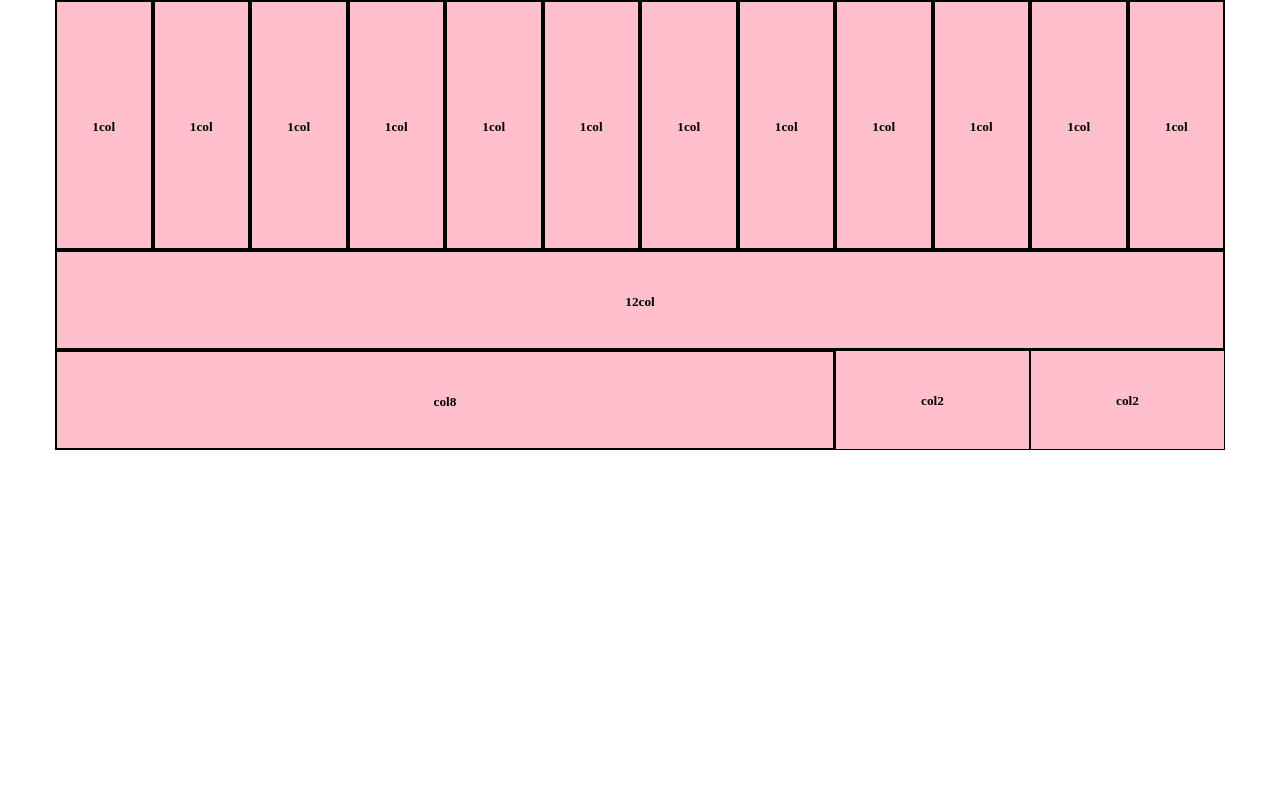
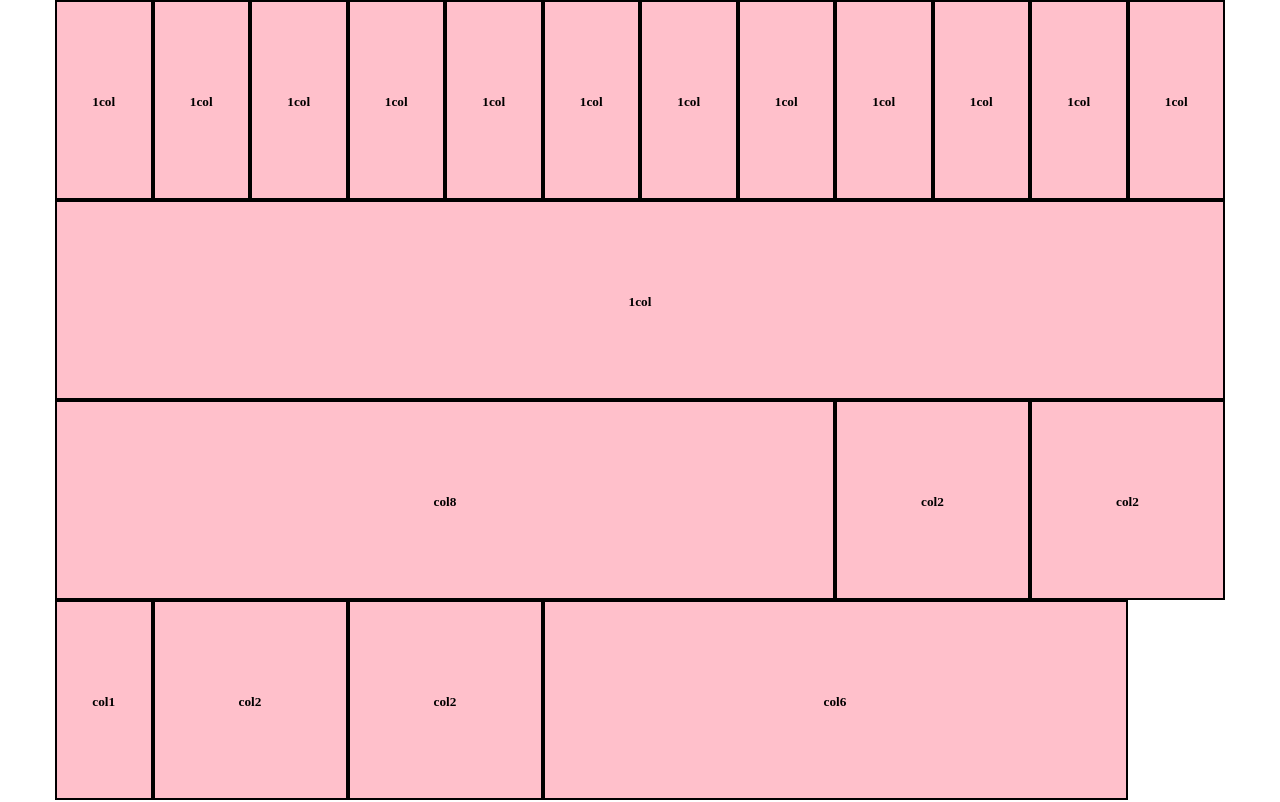
Before and after one commit to GiuseppeCutrano/html-css-12bool, a plain HTML site: page index.html in a window 1280 px wide. Drawn offline with Linux system fonts and the light colour scheme.

Commit message:
4riga
conclusa quarta riga

```diff
--- a/css/style.css
+++ b/css/style.css
@@ -4,18 +4,15 @@
   padding: 0;
 }
 
-.debug [class*="col-"]{
-  border: 1px solid black;
-  height: 100px;
-}
+
 
 .container > .col-12{
   background-color: pink;
   border: 2px solid black;
   width: calc(100% / 12);
   text-align: center;
-  height: 250px;
-  line-height: 250px;
+  height: 200px;
+  line-height: 200px;
 
 }
 
@@ -23,8 +20,8 @@
   background-color: pink;
   border: 2px solid black;
   text-align: center;
-  height: 100px;
-  line-height: 100px;
+  height: 200px;
+  line-height: 200px;
   width: 100%;
 
 }
@@ -33,6 +30,17 @@
   background-color: pink;
   border: 2px solid black;
   text-align: center;
-  height: 100px;
-  line-height: 100px;
+  height: 200px;
+  line-height: 200px;
+
 }
+
+
+.container .col-6, .col-2{
+  background-color: pink;
+  border: 2px solid black;
+  text-align: center;
+  line-height: 200px;
+  height: 200px;
+
+}
--- a/index.html
+++ b/index.html
@@ -48,9 +48,10 @@
 
 
     </div>
+
     <div class="container">
       <div class="col-1">
-        <h5>12col</h5>
+        <h5>1col</h5>
       </div>
     </div>
 
@@ -66,6 +67,26 @@
       </div>
     </div>
 
+    <div class="container">
+      <div class="col-12">
+        <h5>col1</h5>
+      </div>
+      <div class="col-2">
+        <h5>col2</h5>
+      </div>
+      <div class="col-2">
+        <h5>col2</h5>
+      </div>
+      <div class="col-6">
+        <h5>col6</h5>
+      </div>
+
+
+
+    </div>
+
+
+
 
 
 
```
